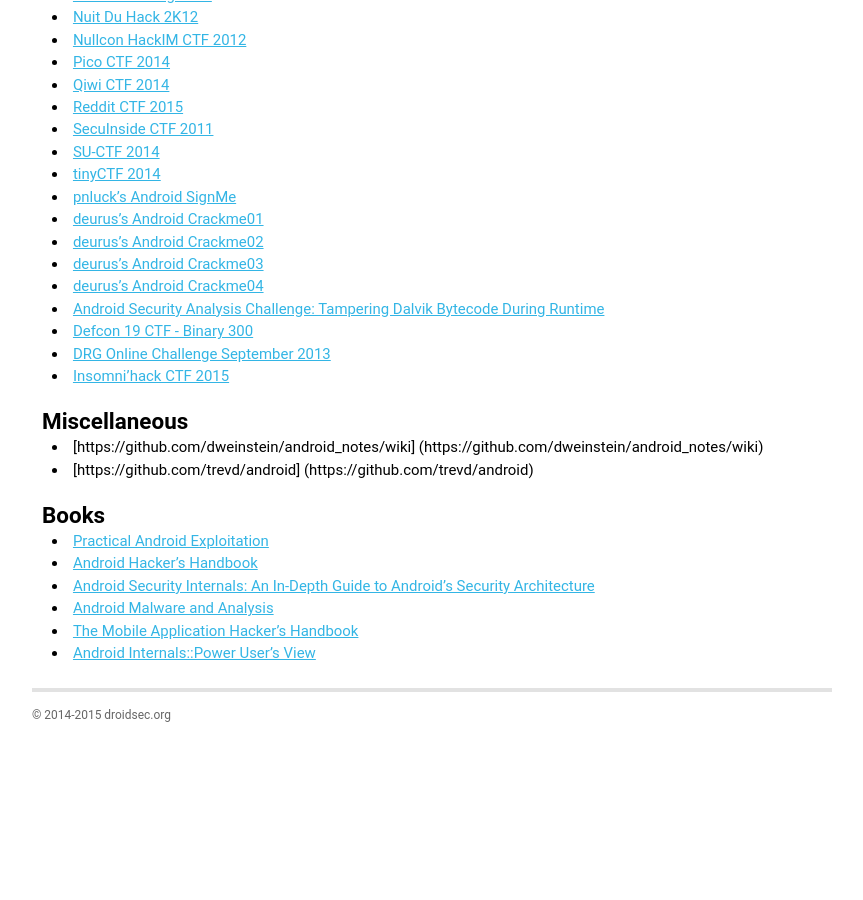
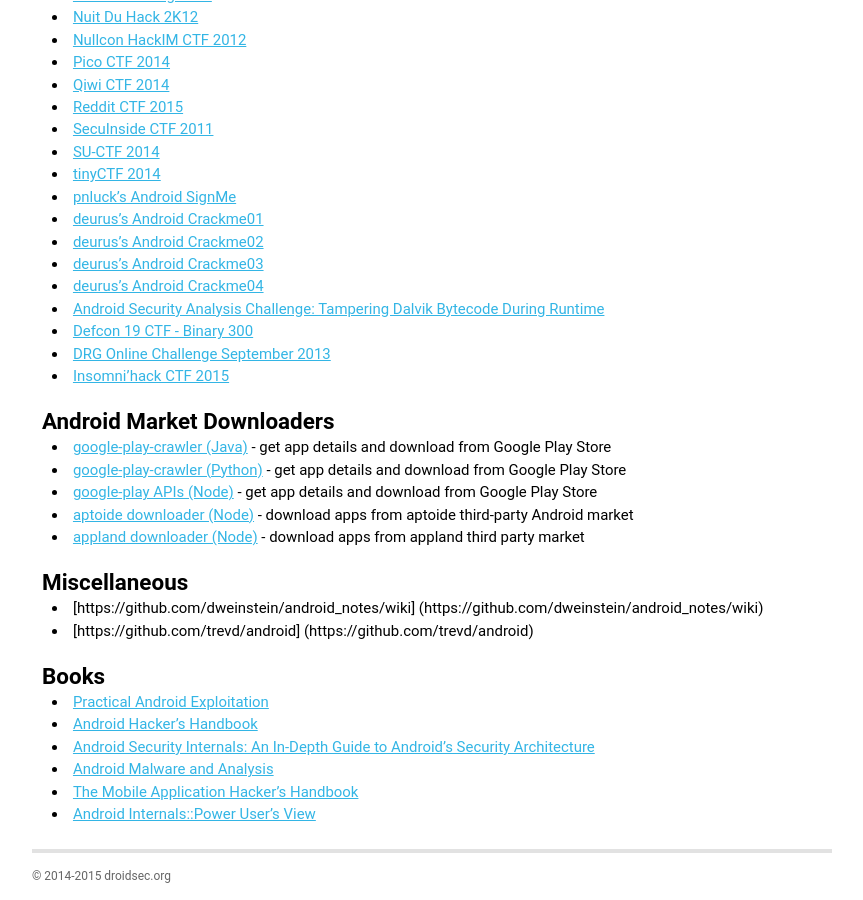
Before and after one commit to droidsec/droidsec.github.io, a Jekyll site: the page built from wiki/index.md, in a window 1280 px wide and 900 px high, scrolled down 11450 px. Shown: the whole window, without its empty margins (208-1071 px from the left). Built offline with Jekyll 4.4.1, drawn with Linux system fonts in a browser that asks for light colours; Markdown is read by kramdown in place of the engine named in the settings; before the commit the page ends 12189 px from its top, so only the background shows below that.

Commit message:
add a couple of market downloaders

```diff
--- a/wiki/index.md
+++ b/wiki/index.md
@@ -400,6 +400,12 @@
 * [DRG Online Challenge September 2013](https://www.dragonresearchgroup.org/challenges/201309/)
 * [Insomni'hack CTF 2015](https://github.com/ctfs/write-ups-2015/tree/master/insomni-hack-ctf-2015/mobile)
 
+## Android Market Downloaders
+* [google-play-crawler (Java)](https://github.com/Akdeniz/google-play-crawler) - get app details and download from Google Play Store
+* [google-play-crawler (Python)](https://github.com/egirault/googleplay-api) - get app details and download from Google Play Store
+* [google-play APIs (Node)](https://github.com/dweinstein/node-google-play) - get app details and download from Google Play Store
+* [aptoide downloader (Node)](https://github.com/dweinstein/node-aptoide) - download apps from aptoide third-party Android market
+* [appland downloader (Node)](https://github.com/dweinstein/node-appland) - download apps from appland third party market
 
 ## Miscellaneous
 
```
